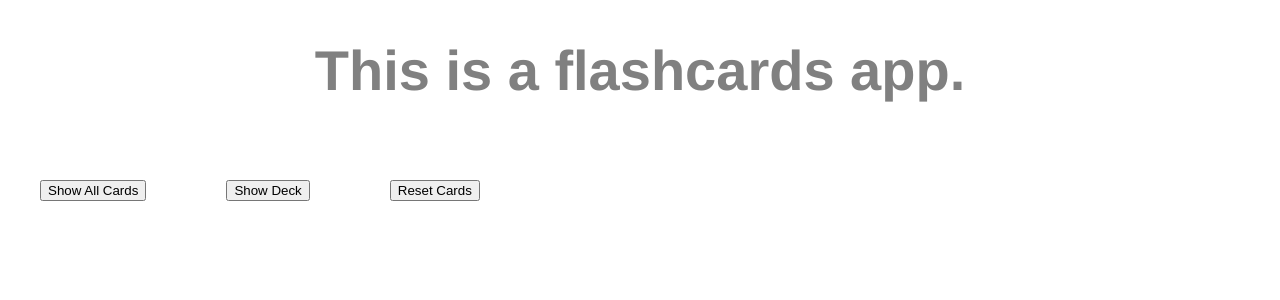
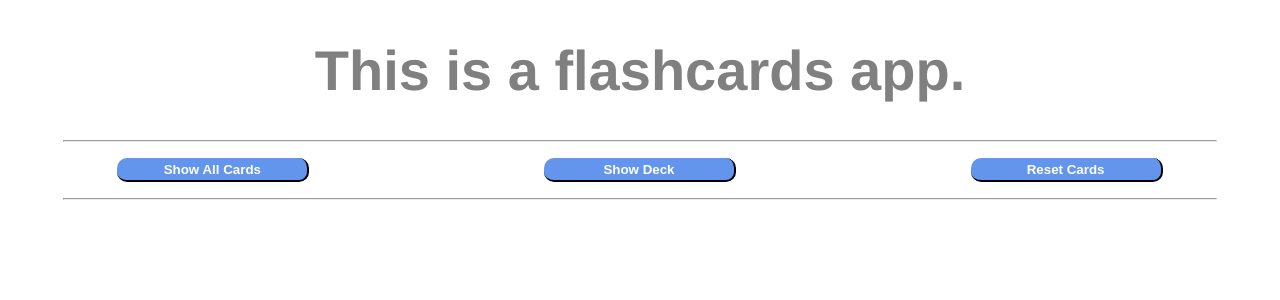
Before and after one commit to vokamura/flashcard-festival, a React (Create React App) app: page / in a window 1280 px wide. Shown: the top 300 px of the page. Built offline with nearby package versions, Linux system fonts and the light colour scheme.

Commit message:
Change button menu and round cards

```diff
--- a/src/App.js
+++ b/src/App.js
@@ -9,7 +9,7 @@ function App() {
         <h1>
           This is a flashcards app.
         </h1>
-
+        <hr></hr>
       </header>
         <CardLayout />
     </div>
--- a/src/App.scss
+++ b/src/App.scss
@@ -3,6 +3,27 @@ $font-stack: Helvetica, sans-serif;
 $card-border: 1px solid black;
 $hide-element: none;
 $show-element: block;
+
+hr {
+    width: 90vw;
+}
+
+.buttonMenu {
+    display:flex;
+    justify-content: space-around;
+}
+
+.menuButtons {
+    margin: 1vh;
+    border-radius: 10px;
+    color: white;
+    background-color: cornflowerblue;
+    height: 3vh;
+    width: 15vw;
+    font-weight: bolder;
+    border-top: none;
+    border-left: none;
+}
 
 .showElement {
     display: $show-element;
@@ -44,12 +65,9 @@ p {
     width: 300px;
     margin: 1vh;
     text-align: center;
+    border-radius: 15px;
     //display:flex;
     //align-items: stretch;
-}
-
-button {
-    margin: 5vh;
 }
 
 .back {
--- a/src/CardLayout.js
+++ b/src/CardLayout.js
@@ -51,9 +51,12 @@ class CardLayout extends Component {
         let { isClicked, cardData } = this.state;
         return(
             <div id="board">
-                <button onClick={this.showCards}>Show All Cards</button>
-                <button onClick={this.showDeck}>Show Deck</button>
-                <button onClick={this.resetCards}>Reset Cards</button>
+                <div className="buttonMenu">
+                    <button className="menuButtons" onClick={this.showCards}>Show All Cards</button>
+                    <button className="menuButtons" onClick={this.showDeck}>Show Deck</button>
+                    <button className="menuButtons" onClick={this.resetCards}>Reset Cards</button>
+                </div>
+                <hr></hr>
                 {this.state.showBoard ? <AllCardBuild cardData={cardData} isClicked={isClicked}/> : null}
             </div>
         );
```
